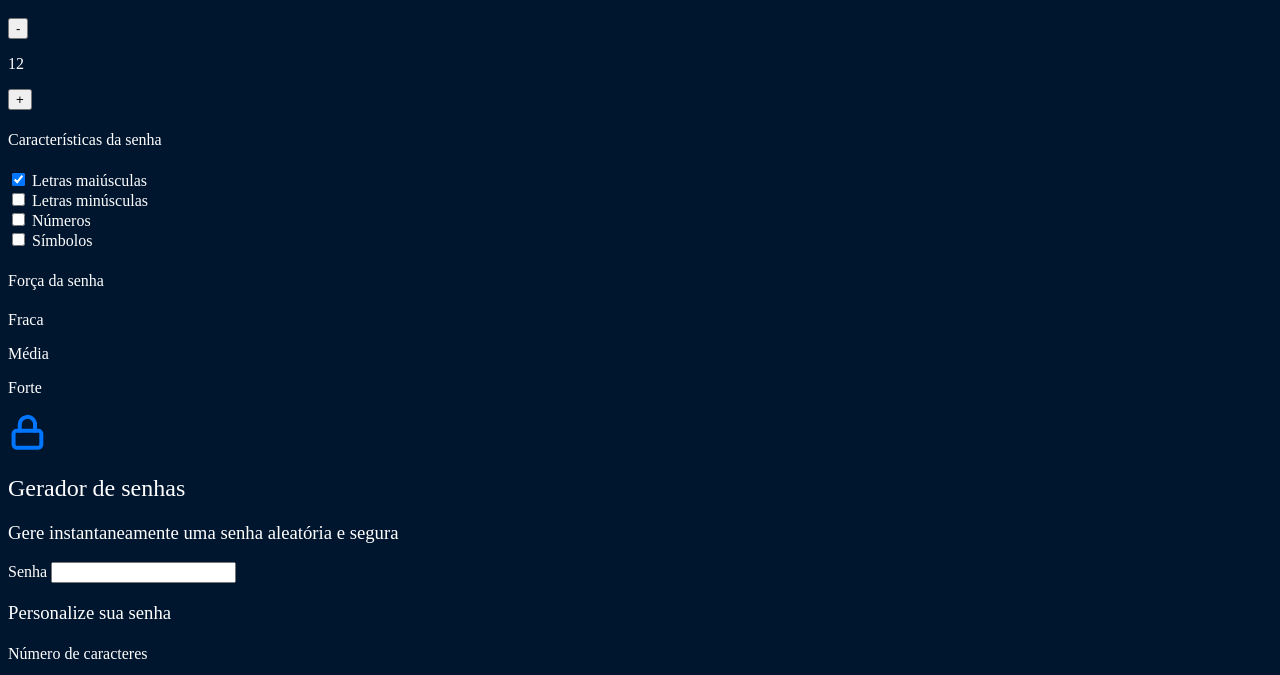
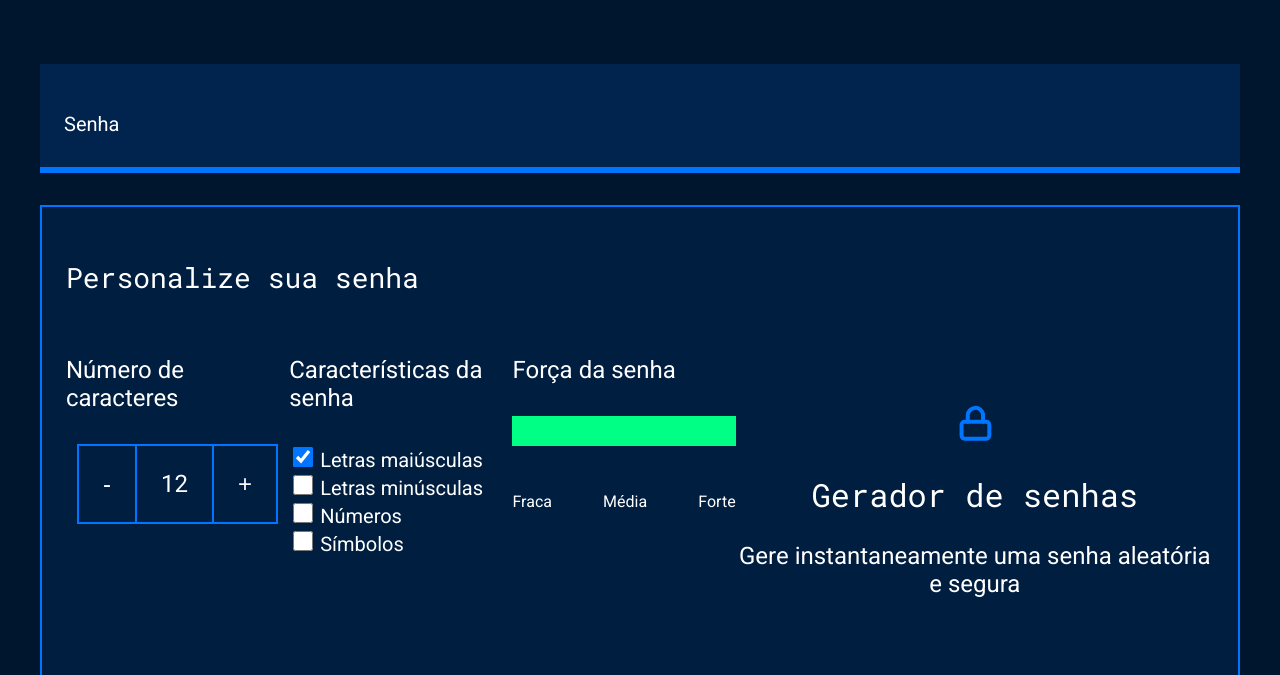
Before and after one commit to camargoluiz15/criador-de-senha, a plain HTML site: page index.html in a window 1280 px wide. Shown: the part 262-937 px from the top of the page. Drawn offline with Linux system fonts and the light colour scheme; files whose address does not match are found by name.

Commit message:
Update style.css

```diff
--- a/style.css
+++ b/style.css
@@ -1,32 +1,152 @@
-@import url('https://fonts.googleapis.com/css2?family=Roboto&+Mono&displaswap');
+@import url('https://fonts.googleapis.com/css2?family=Roboto&family=Roboto+Mono&display=swap');
+
 :root{
     --branco: white;
-    --cor-de-fundo:#00162E;
-    --fundo-senha:#00244D;
-    --fundo-texto:#001E40;
-    --borda:#0075FF;
-    --roboto:'Roboto', sans-serif;
-    --roboto-mono:' Roboto Mono', monospace;
+    --cor-de-fundo: #00162E;
+    --fundo-senha: #00244D;
+    --fundo-texto: #001E40;
+    --borda: #0075FF;
+    --roboto: 'Roboto', sans-serif;
+    --roboto-mono: 'Roboto Mono', monospace;
 }
 
 *{
     font-weight: 400;
 }
+
 body{
     color: var(--branco);
-      background-color:var(--cor-de-fundo);
+    background-color: var(--cor-de-fundo);
+    font-family: var(--roboto);
 }
 
-  .título-principal{
+.titulo-principal{
     font-family: var(--roboto-mono);
     font-size: 32px;
 }
 
-  .título-secundario{
+.titulo-secundario{
     font-size: 24px;
 }
 
-  .conteúdo-título{
+.conteudo-titulo{
     text-align: center;
     margin-top: 80px;
 }
+
+.conteudo-senha{
+    margin-top: 80px;
+    background: var(--fundo-senha);
+    padding: 24px;
+    border-bottom: 6px solid var(--borda);
+}
+
+#campo-senha{
+    background-color: var(--fundo-senha);
+    border: none;
+    color: var(--branco);
+    font-family: var(--roboto-mono);
+    font-size: 40px;
+    width: 70%;
+}
+
+#campo-senha:focus{
+    outline: none;
+}
+
+.conteudo{
+    max-width: 1200px;
+    margin: 0 auto;
+}
+
+.parametro{
+    background-color: var(--fundo-texto);
+    border: 2px solid var(--borda);
+    margin-top: 32px;
+    padding: 24px;
+}
+
+.parametro-titulo{
+    font-family: var(--roboto-mono);
+    font-size: 28px;
+}
+
+.parametro-senha__titulo{
+    font-size:24px;
+}
+
+.parametro-coluna__senha{
+    display: flex;
+    flex-direction: column;
+    justify-content: center;
+}
+.parametro-senha{
+    width: 50%;
+    margin: 0 auto;
+}
+
+.parametro-senha-botoes{
+    display: flex;
+    justify-content: center;
+}
+
+.parametro-senha__botao{
+    background-color: var(--fundo-texto);
+    color: var(--branco);
+    border: 2px solid var(--borda);
+    padding: 24px;
+    font-size: 24px;
+    cursor: pointer;
+}
+.parametro-senha__texto{
+    padding: 24px;
+    border-top: 2px solid var(--borda);
+    border-bottom: 2px solid var(--borda);
+    margin: 0;
+    font-size: 24px;
+}
+
+label{
+    font-size: 20px;
+}
+
+.checkbox{
+    width: 20px;
+    height: 20px;
+    cursor: pointer;
+}
+
+.barra{
+    background-color: var(--fundo-senha);
+    height: 30px;
+    width: 100%;
+}
+.forca{
+    height: 30px;
+    position: relative;
+    bottom: 30px;
+}
+.fraca{
+    width: 25%;
+    background-color: #E71B32;
+}
+.media{
+    background-color: #FAF408;
+    width: 50%;
+}
+.forte{
+    background-color: #00FF85;
+    width: 100%;
+}
+
+.parametro-senha-textos{
+    display: flex;
+    justify-content: space-between;
+}
+
+
+@media screen and (min-width: 768px) {
+    .parametro-coluna__senha{
+        flex-direction: row;
+    }
+}
```
Lines whose indentation alone changed are shown as unchanged.
